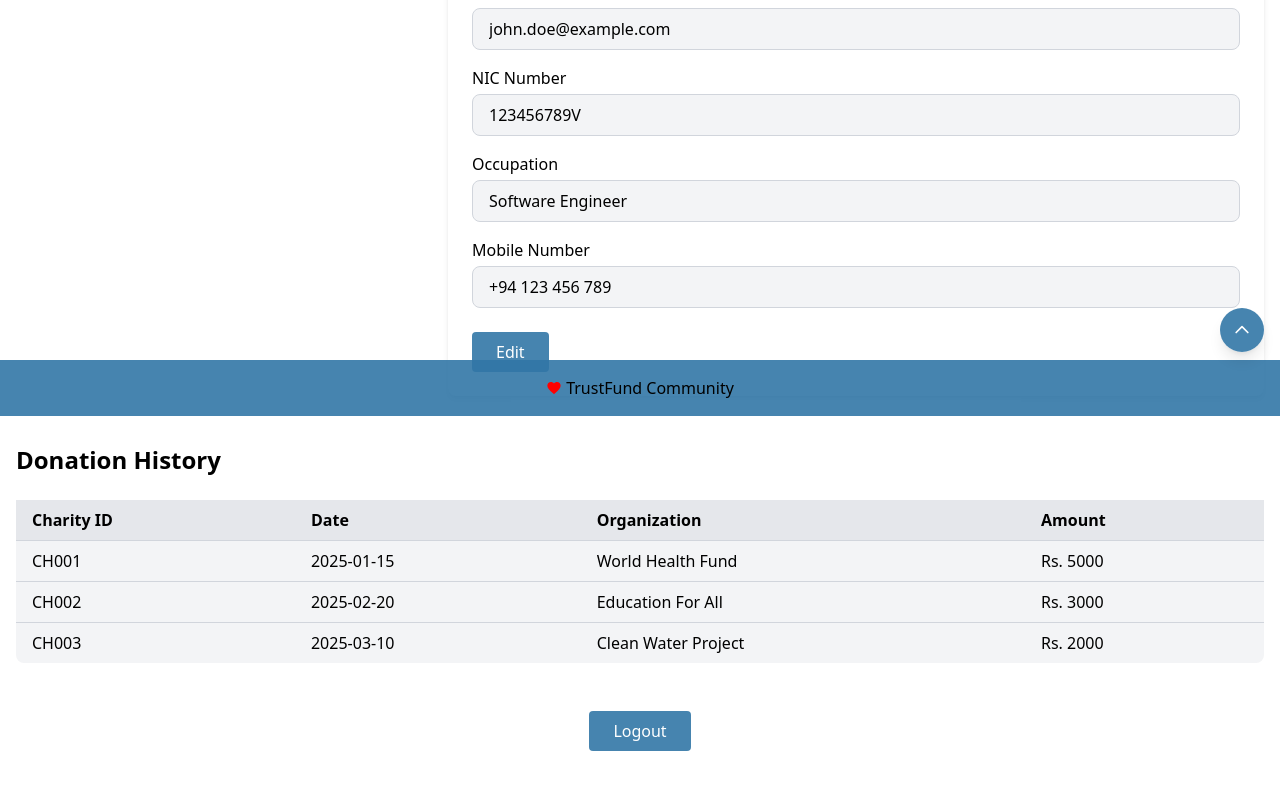
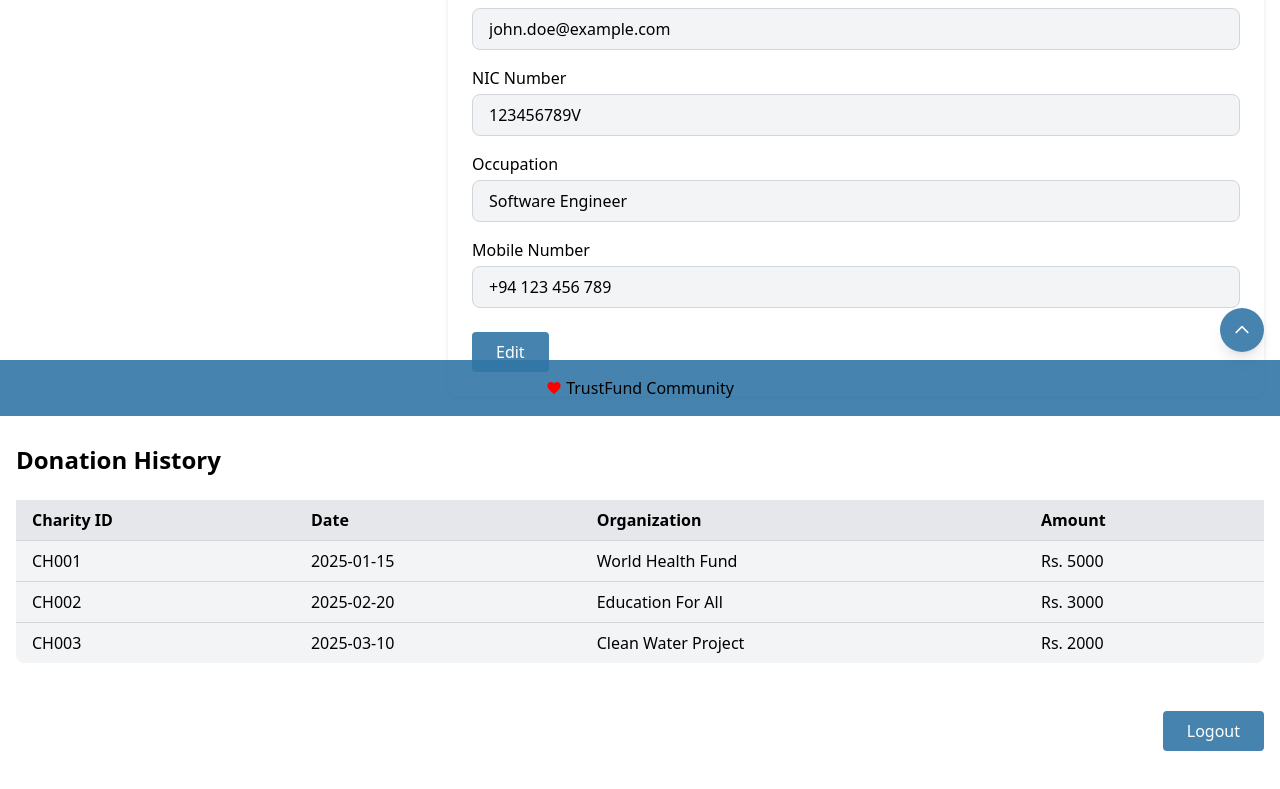
Before and after one commit to binathlaknaka/TrustFund-Frontend, a React (Vite) app: page /profile in a window 1280 px wide. Shown: the part 384-1173 px from the top of the page. Built offline with nearby package versions, Linux system fonts and the light colour scheme.

Commit message:
Profile Chat Updated

```diff
--- a/src/pages/ProfilePage.jsx
+++ b/src/pages/ProfilePage.jsx
@@ -41,6 +41,7 @@ const ProfilePage = () => {
 
   const handleLogout = () => {
     console.log("User logged out");
+    // In a real app, this would redirect to the login page or clear auth state
   };
 
   return (
@@ -49,7 +50,7 @@ const ProfilePage = () => {
       <div className="flex flex-col md:flex-row gap-6 mb-12">
         {/* Profile Picture and Total Donation */}
         <div className="w-full md:w-1/3 flex flex-col items-center">
-          <div className="w-32 h-32 rounded-full overflow-hidden mb-4">
+          <div className="w-40 h-40 rounded-full overflow-hidden mb-4"> {/* Increased size from w-32 h-32 to w-40 h-40 */}
             <img
               src={ProfileImageTemp}
               alt="Profile Picture"
@@ -208,7 +209,7 @@ const ProfilePage = () => {
       </div>
 
       {/* Logout Button */}
-      <div className="mt-12 flex justify-center">
+      <div className="mt-12 mb-12 flex justify-end"> {/* Changed from justify-center to justify-end */}
         <button
           onClick={handleLogout}
           className="px-6 py-2 bg-[#3276A6E5] text-white rounded hover:bg-[#3276A6E5]/80 transition-colors"
```
